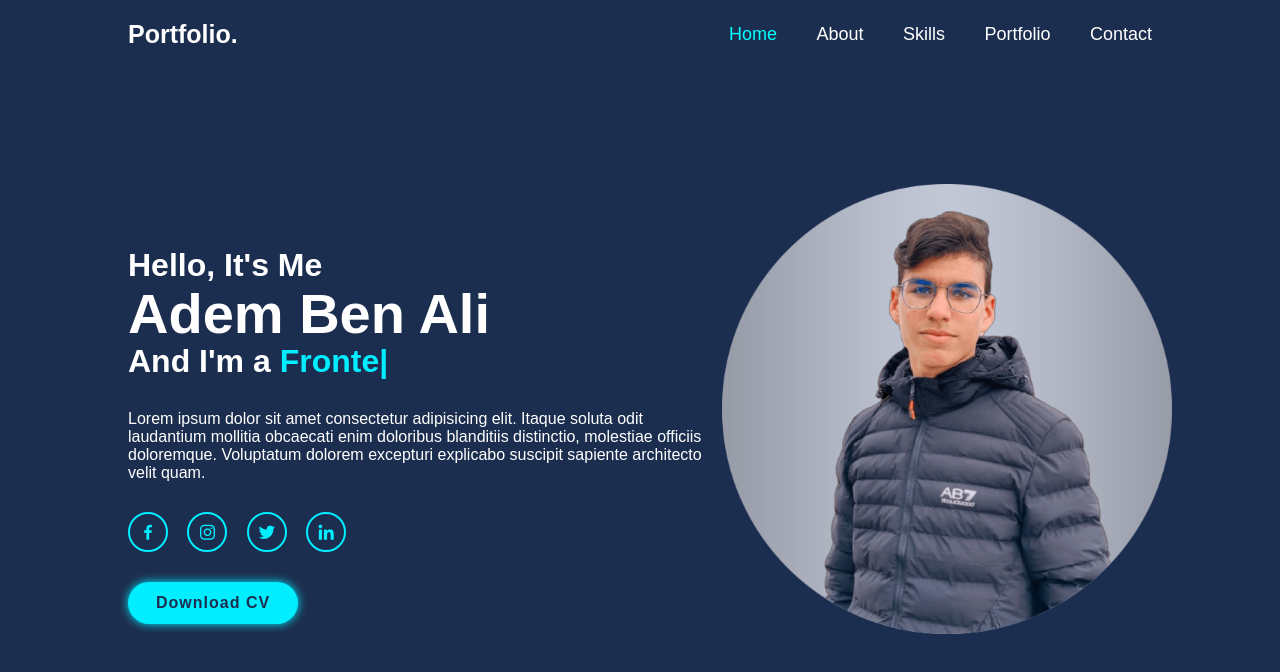
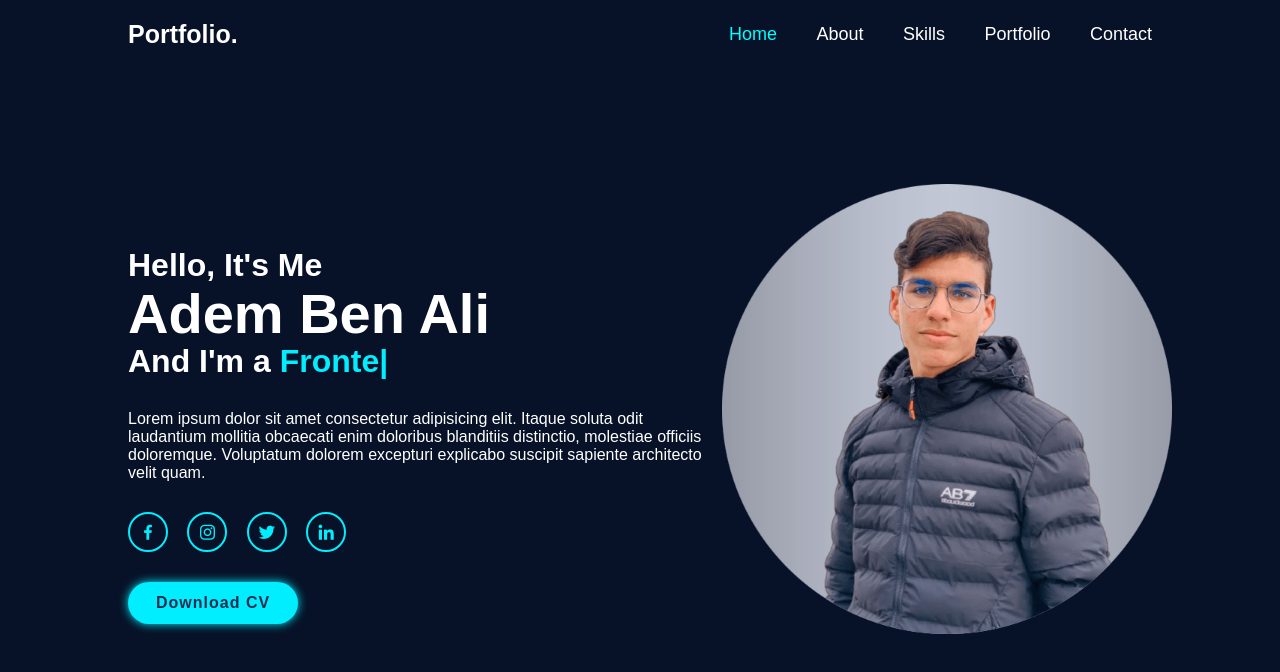
Before and after one commit to AdemBenAli/portfolio, a plain HTML site: page index.html in a window 1280 px wide. Drawn offline with nearby package versions, Linux system fonts and the light colour scheme.

Commit message:
styles.css

```diff
--- a/styles.css
+++ b/styles.css
@@ -6,7 +6,7 @@
 }
 
 body{
-    background-color:#1C2E4F ;
+    background-color:#071228 ;
     color: #fff;
 }
 
```
